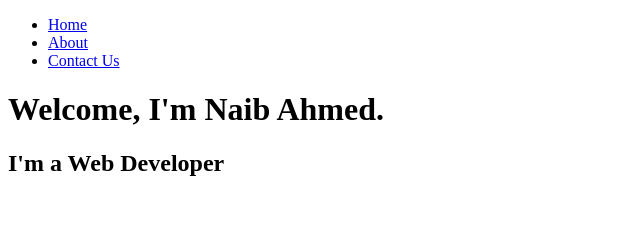
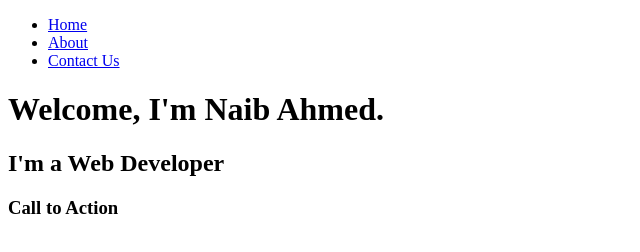
Before and after one commit to naibahmed96/Single-Page-Website, a plain HTML site: page index.html in a window 1280 px wide. Shown: the whole page, without its empty margins (0-640 px from the left). Drawn offline with Linux system fonts and the light colour scheme.

Commit message:
H3 tag added

```diff
--- a/index.html
+++ b/index.html
@@ -18,7 +18,7 @@
   </header>
   <h1>Welcome, I'm Naib Ahmed.</h1>
   <h2>I'm a Web Developer</h2>
-
+  <h3>Call to Action</h3>
 
 </body>
 </html>
```
